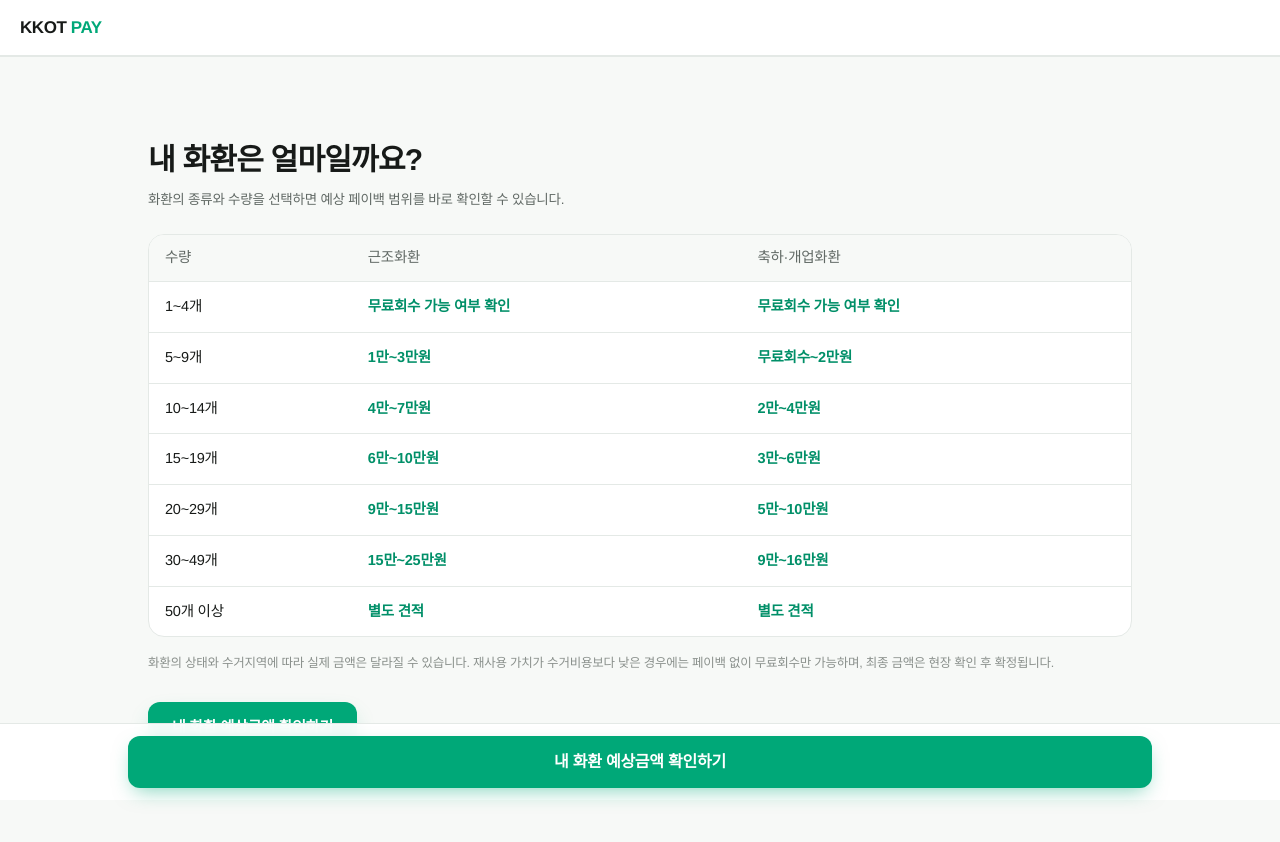
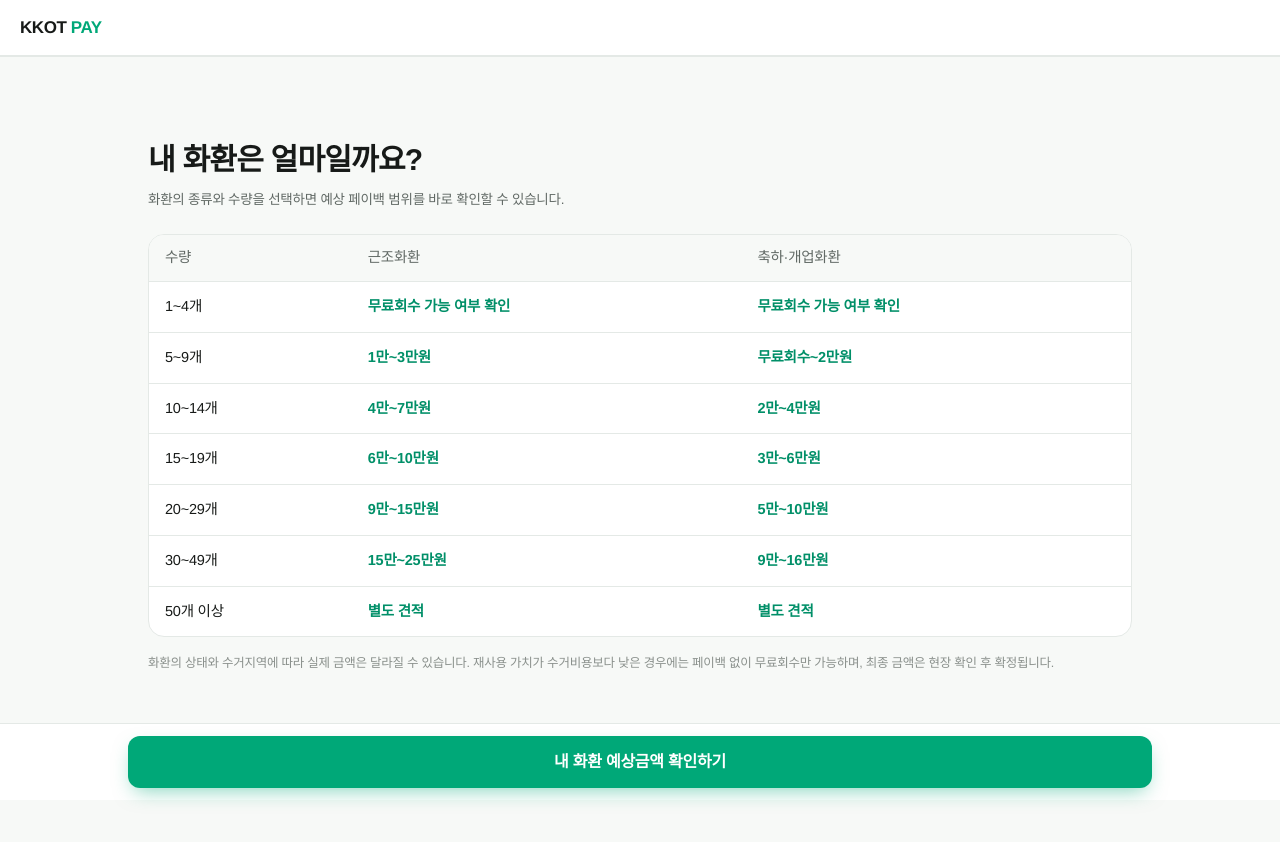
Before and after one commit to obglow3413-droid/wreathpay2, a Next.js app: page /pricing in a window 1280 px wide. Shown: the top 842 px of the page. Built offline with nearby package versions, Linux system fonts and the light colour scheme; a web font is replaced by a local one.

Commit message:
Update WreathTypes.tsx

```diff
--- a/src/components/home/WreathTypes.tsx
+++ b/src/components/home/WreathTypes.tsx
@@ -1,5 +1,3 @@
-import Link from "next/link";
-
 const TABLE_ROWS = [
   { qty: "1~4개", funeral: "무료회수 가능 여부 확인", celebration: "무료회수 가능 여부 확인" },
   { qty: "5~9개", funeral: "1만~3만원", celebration: "무료회수~2만원" },
@@ -48,13 +46,6 @@ export default function WreathTypes() {
           화환의 상태와 수거지역에 따라 실제 금액은 달라질 수 있습니다. 재사용 가치가 수거비용보다
           낮은 경우에는 페이백 없이 무료회수만 가능하며, 최종 금액은 현장 확인 후 확정됩니다.
         </p>
-
-        <Link
-          href="/estimate"
-          className="hover-lift mt-7 flex h-13 items-center justify-center rounded-xl bg-brand px-6 text-[15px] font-semibold text-white shadow-[0_10px_24px_-8px_rgba(0,168,120,0.45)] md:inline-flex md:w-fit"
-        >
-          내 화환 예상금액 확인하기
-        </Link>
       </div>
     </section>
   );
```
